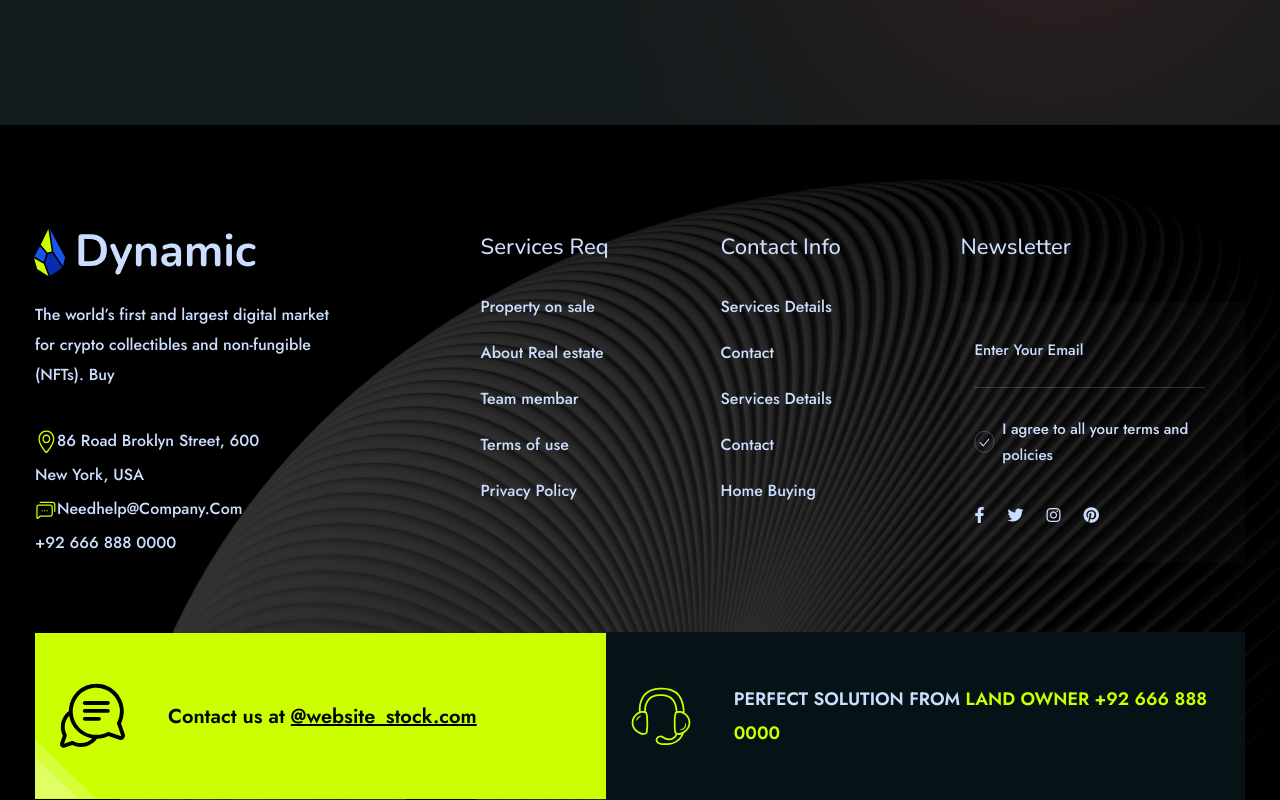
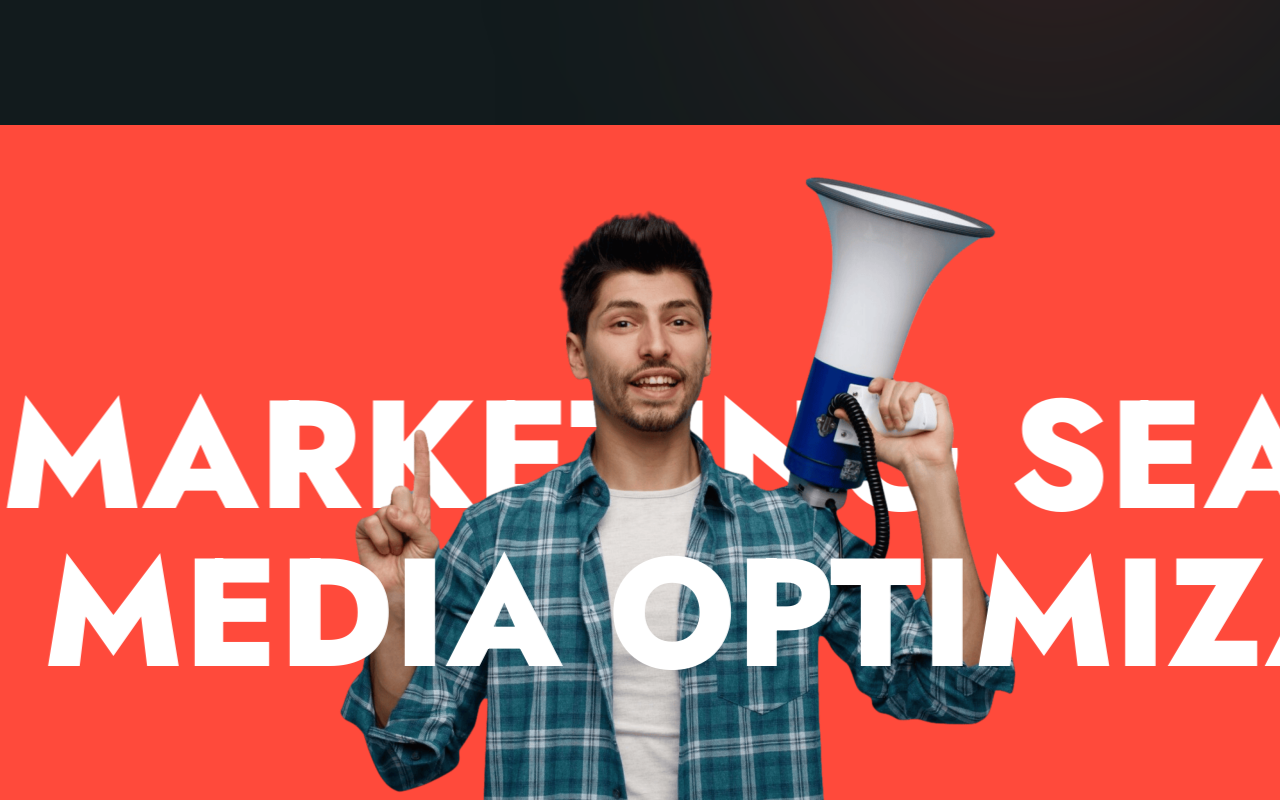
Before and after one commit to devanondo/DIGITAL_AGENCY_SDUL, a React (Vite) app: page /home-3 in a window 1280 px wide. Shown: the part 1580-2380 px from the top of the page. Built offline with nearby package versions, Linux system fonts and the light colour scheme.

Commit message:
home3 marquee done

```diff
--- a/src/assets/assets.js
+++ b/src/assets/assets.js
@@ -105,5 +105,5 @@ export const asset = {
     home_3_hero_banner_shep_4,
     offer_1_home_3,
     offer_2_home_3,
-    offer_3_home_3
+    offer_3_home_3,
 }
--- /dev/null
+++ b/src/components/marquee-area-home-3.jsx
@@ -0,0 +1,74 @@
+import { asset } from '../assets/assets'
+
+const Marquee_Area_Home_3 = () => {
+    return (
+        <div className="marque-area-home-3">
+            <img src={asset.media_banner_home_3} alt="VRE" />
+            <div className="marque-1">
+                <span>Content Marketing Search Engine&nbsp;</span>
+                <span>Content Marketing Search Engine&nbsp;</span>
+                <span>Content Marketing Search Engine&nbsp;</span>
+                <span>Content Marketing Search Engine&nbsp;</span>
+                <span>Content Marketing Search Engine&nbsp;</span>
+                <span>Content Marketing Search Engine&nbsp;</span>
+                <span>Content Marketing Search Engine&nbsp;</span>
+                <span>Content Marketing Search Engine&nbsp;</span>
+                <span>Content Marketing Search Engine&nbsp;</span>
+                <span>Content Marketing Search Engine&nbsp;</span>
+                <span>Content Marketing Search Engine&nbsp;</span>
+                <span>Content Marketing Search Engine&nbsp;</span>
+                <span>Content Marketing Search Engine&nbsp;</span>
+                <span>Content Marketing Search Engine&nbsp;</span>
+                <span>Content Marketing Search Engine&nbsp;</span>
+                <span>Content Marketing Search Engine&nbsp;</span>
+                <span>Content Marketing Search Engine&nbsp;</span>
+                <span>Content Marketing Search Engine&nbsp;</span>
+                <span>Content Marketing Search Engine&nbsp;</span>
+                <span>Content Marketing Search Engine&nbsp;</span>
+                <span>Content Marketing Search Engine&nbsp;</span>
+                <span>Content Marketing Search Engine&nbsp;</span>
+                <span>Content Marketing Search Engine&nbsp;</span>
+                <span>Content Marketing Search Engine&nbsp;</span>
+                <span>Content Marketing Search Engine&nbsp;</span>
+                <span>Content Marketing Search Engine&nbsp;</span>
+                <span>Content Marketing Search Engine&nbsp;</span>
+                <span>Content Marketing Search Engine&nbsp;</span>
+                <span>Content Marketing Search Engine&nbsp;</span>
+                <span>Content Marketing Search Engine&nbsp;</span>
+            </div>
+            <div className="marque-1 marque-2">
+                <span>Optimization Social Media&nbsp;</span>
+                <span>Optimization Social Media&nbsp;</span>
+                <span>Optimization Social Media&nbsp;</span>
+                <span>Optimization Social Media&nbsp;</span>
+                <span>Optimization Social Media&nbsp;</span>
+                <span>Optimization Social Media&nbsp;</span>
+                <span>Optimization Social Media&nbsp;</span>
+                <span>Optimization Social Media&nbsp;</span>
+                <span>Optimization Social Media&nbsp;</span>
+                <span>Optimization Social Media&nbsp;</span>
+                <span>Optimization Social Media&nbsp;</span>
+                <span>Optimization Social Media&nbsp;</span>
+                <span>Optimization Social Media&nbsp;</span>
+                <span>Optimization Social Media&nbsp;</span>
+                <span>Optimization Social Media&nbsp;</span>
+                <span>Optimization Social Media&nbsp;</span>
+                <span>Optimization Social Media&nbsp;</span>
+                <span>Optimization Social Media&nbsp;</span>
+                <span>Optimization Social Media&nbsp;</span>
+                <span>Optimization Social Media&nbsp;</span>
+                <span>Optimization Social Media&nbsp;</span>
+                <span>Optimization Social Media&nbsp;</span>
+                <span>Optimization Social Media&nbsp;</span>
+                <span>Optimization Social Media&nbsp;</span>
+                <span>Optimization Social Media&nbsp;</span>
+                <span>Optimization Social Media&nbsp;</span>
+                <span>Optimization Social Media&nbsp;</span>
+                <span>Optimization Social Media&nbsp;</span>
+                <span>Optimization Social Media&nbsp;</span>
+                <span>Optimization Social Media&nbsp;</span>
+            </div>
+        </div>
+    )
+}
+export default Marquee_Area_Home_3
--- a/src/pages/home-3.jsx
+++ b/src/pages/home-3.jsx
@@ -1,3 +1,4 @@
+import Marquee_Area_Home_3 from '../components/marquee-area-home-3'
 import Offer_Area_Home_3 from '../components/offer-area-home-3'
 import Footer from '../components/shared/footer'
 import StartHeroThree from '../components/start-hero-3'
@@ -7,6 +8,7 @@ const HomeThree = () => {
         <>
             <StartHeroThree />
             <Offer_Area_Home_3 />
+            <Marquee_Area_Home_3 />
             <Footer />
         </>
     )
```
